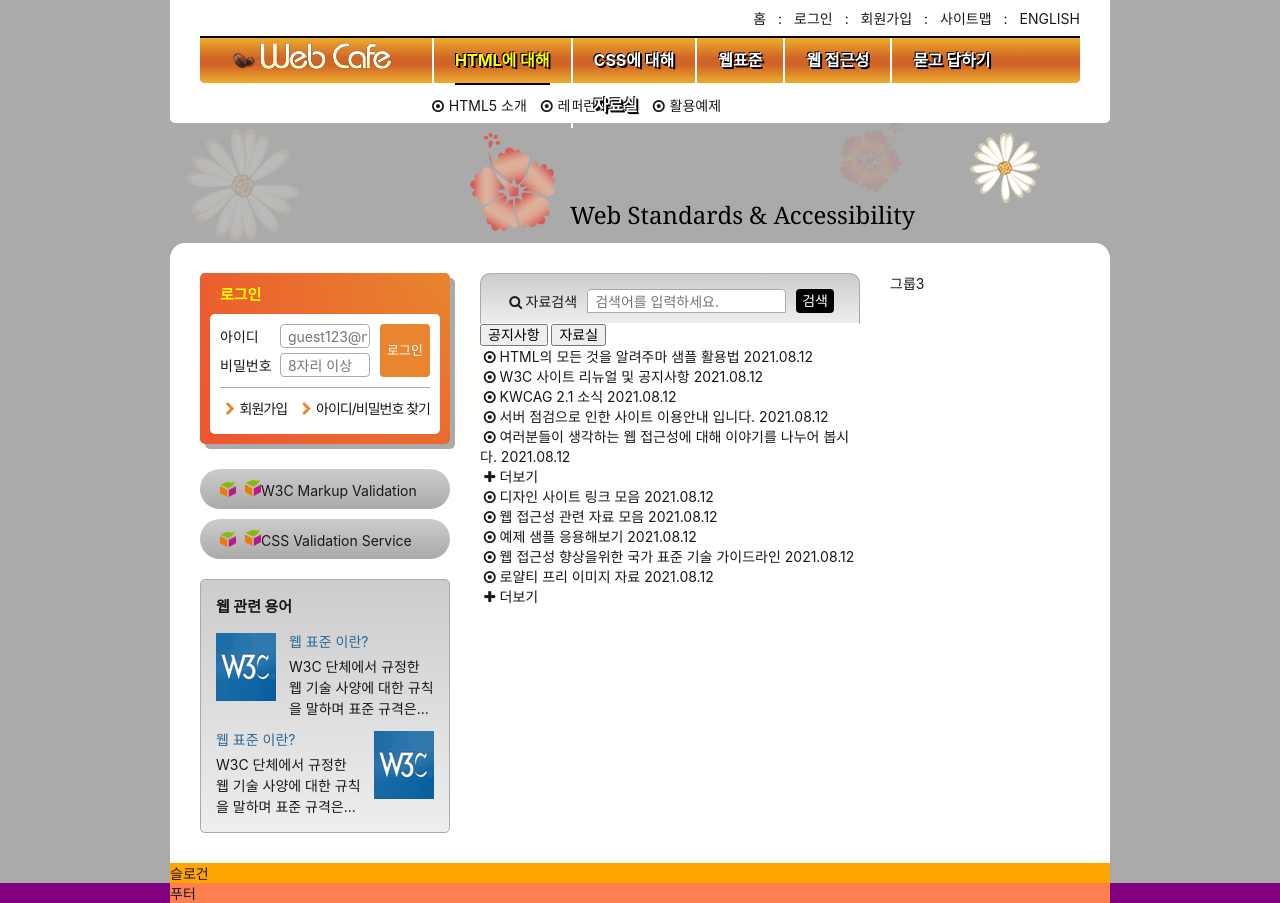
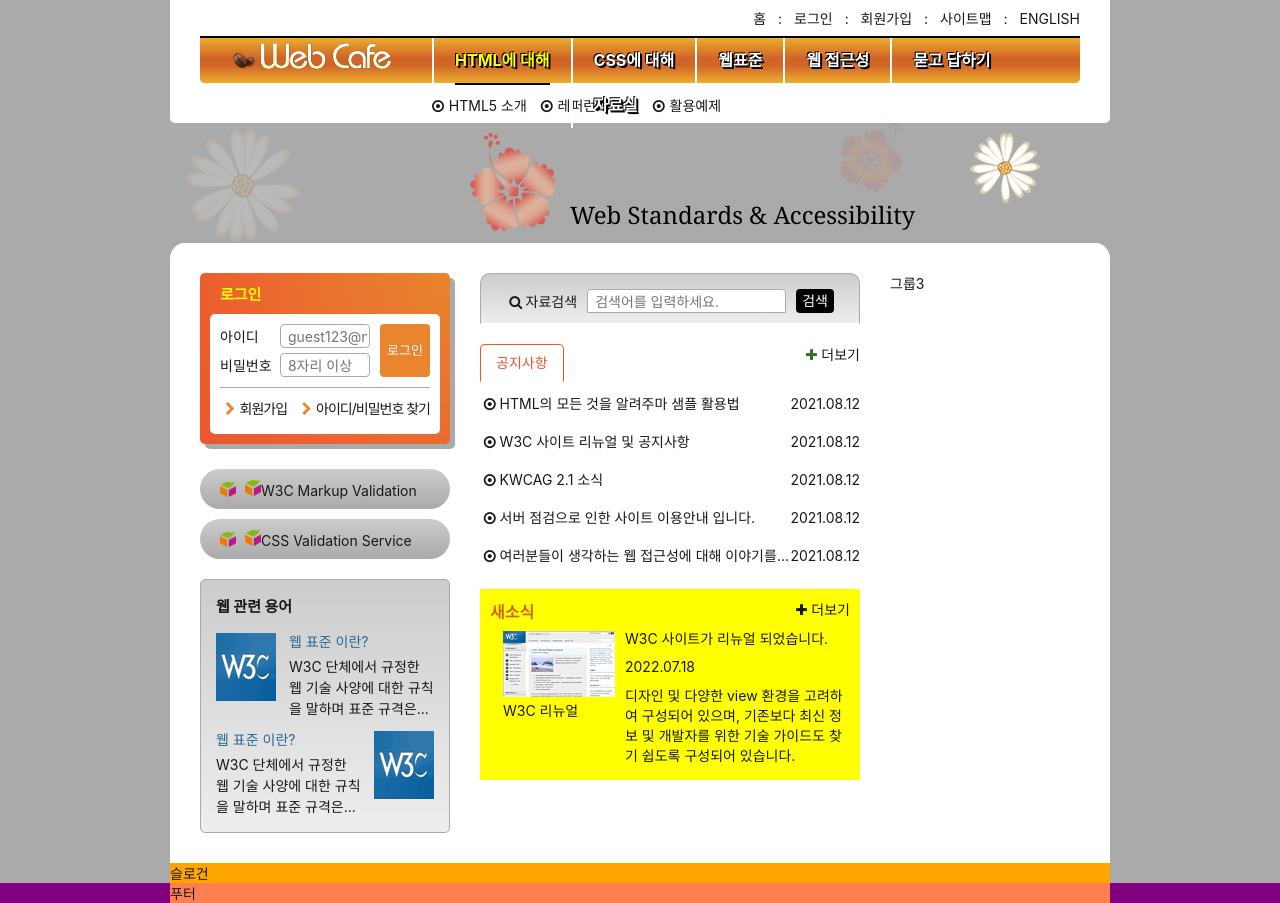
Before and after one commit to CHAERYEON-LEE/zeroConnecTo, a website: page HTML5/index.html in a window 1280 px wide. Drawn offline with Linux system fonts and the light colour scheme; files whose address does not match are found by name; a web font is replaced by a local one.

Commit message:
새소식 디자인 혼자 해보기

```diff
--- a/HTML5/css/index.css
+++ b/HTML5/css/index.css
@@ -460,7 +460,7 @@ body{
 }
 
 /* 공지사항 및 자료실 */
-/* .board{
+.board{
     margin-top: 20px;
     position: relative;
     padding-top: 45px;
@@ -531,10 +531,51 @@ body{
 
   .board-section.is-select .board-more{
     display: block;
-  } */
+  }
 
 
+/* 새소식 */
+.news{
+    background: yellow;
+    margin-top: 20px;
+    width: 380px;
+    position: relative;
+    padding: 10px;
+}
+.news-title{
+    font-size: 1.6rem;
+    font-weight: 700;
+    color: #d16527;
+}
+.news-link{
+    display: block;
+    width: 380px;
+}
+.news-item{
+    display: flow-root;
+}
 
+.news-item-brief, .news-item-title, .news-item-date{
+    float: right;
+    width: 250px;
+    padding: 5px;
+}
+
+.news-item-brief{
+    padding-right: 20px;
+}
+
+.news-item-thumbnail{
+    width: 112px;
+    padding: 8px;
+    margin-left: 5px;
+}
+
+.news-more{
+    position: absolute;
+    top: 10px;
+    right: 10px;
+}
 
 
 /* 슬로건 */
--- a/HTML5/index.html
+++ b/HTML5/index.html
@@ -214,7 +214,7 @@
             </fieldset>
           </form>
         </section>
-        <!-- <div class="board">
+        <div class="board">
           <section class="notice board-section is-select">
             <h2 class="sr-only notice-title" id="noticeTitle">공지사항</h2>
             <button class="board-tab notice-tab" type="button" aria-labelledby="noticeTitle">공지사항</button>
@@ -269,8 +269,8 @@
             </ul>
             <a href="#" class="icon-plus more board-more" title="자료실" aria-labelledby="archiveTitle">더보기</a>
           </section>
-        </div> -->
-        <div class="board">
+        </div>
+        <!-- <div class="board">
           <div role="tablist" class="tab-list">
             <button type="button" role="tab" class="tab" aria-selected="true" id="buttonNotice" aria-controls="panelNotice">공지사항</button>
             <button type="button" role="tab" class="tab" aria-selected="false" id="buttonArchive" aria-controls="panelArichive">자료실</button>
@@ -325,7 +325,26 @@
             </ul>
             <a href="/" class="icon-plus more board-more" title="자료실">더보기</a>
           </div>
-        </div>
+        </div>   -->
+        <section class="news">
+          <h2 class="news-title">새소식</h2>
+          <a href="#" class="news-link">
+            <article class="news-item">
+              <h3 class="news-item-title">W3C 사이트가 리뉴얼 되었습니다.</h3>
+              <time class="news-item-date" datetime="2022-07-18T16:19:23">2022.07.18</time>
+              <p class="news-item-brief">
+                디자인 및 다양한 view 환경을 고려하여 구성되어 있으며,
+                기존보다 최신 정보 및 개발자를 위한 기술 가이드도
+                찾기 쉽도록 구성되어 있습니다.
+              </p>
+              <figure class="news-item-thumbnail">
+                <img src="assets/news.gif" alt="W3C 사이트가 HTML 발표 후 새롭게 리뉴얼 된 모습"/>
+                <figcaption>W3C 리뉴얼</figcaption>
+              </figure>
+            </article>
+          </a>
+          <a href="#" class="icon-plus news-more more" title="새소식">더보기</a>
+        </section>
       </div>
       <div class="group group3">그룹3</div>
       <div class="clearfix"></div>
```
